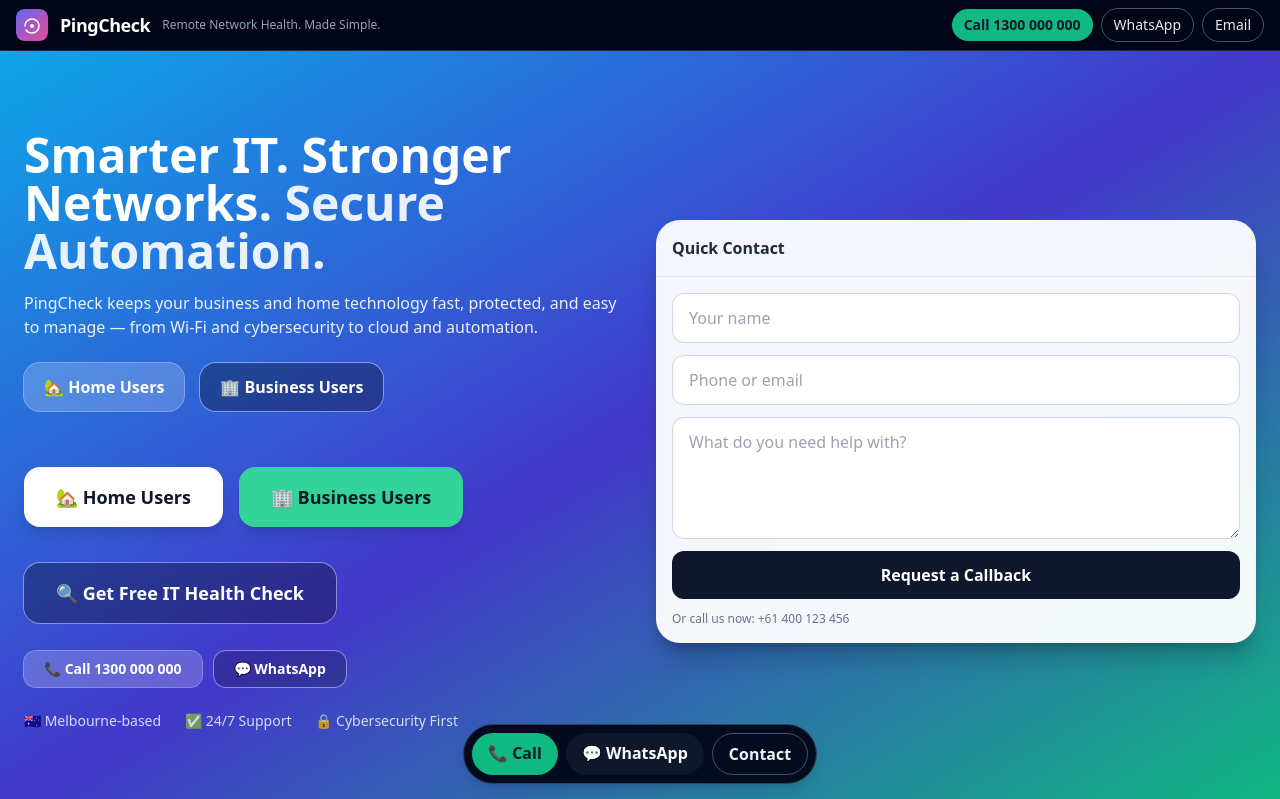
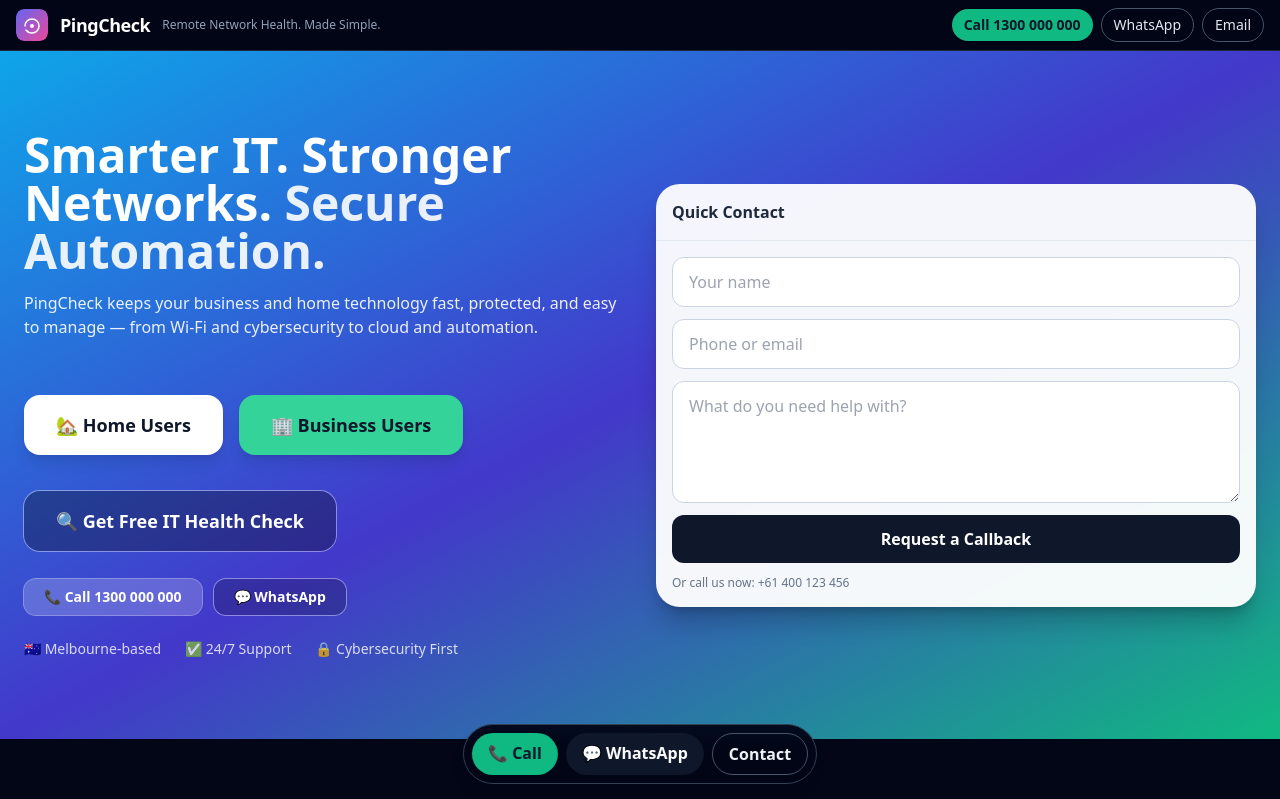
Before and after one commit to Code00700/pingcheck-site, a React (Vite) app: page / in a window 1280 px wide. Shown: the top 799 px of the page. Built offline with nearby package versions, Linux system fonts and the light colour scheme.

Commit message:
Update PingCheckLanding.jsx

```diff
--- a/src/PingCheckLanding.jsx
+++ b/src/PingCheckLanding.jsx
@@ -105,21 +105,6 @@ export default function PingCheckLanding() {
               and easy to manage — from Wi-Fi and cybersecurity to cloud and
               automation.
             </p>
-            {/* Home & Business selector */}
-<div className="mt-6 flex flex-wrap items-center gap-4">
-  <a
-    href="/home"
-    className="rounded-2xl bg-white/20 px-5 py-3 font-semibold text-white backdrop-blur-md ring-1 ring-white/40 hover:bg-white/30"
-  >
-    🏡 Home Users
-  </a>
-  <a
-    href="/business"
-    className="rounded-2xl bg-black/30 px-5 py-3 font-semibold text-white ring-1 ring-white/40 hover:bg-black/40"
-  >
-    🏢 Business Users
-  </a>
-</div>
 
             <div className="mt-6 flex flex-wrap items-center gap-3">
                 {/* MAIN USER PATH BUTTONS */}
```
